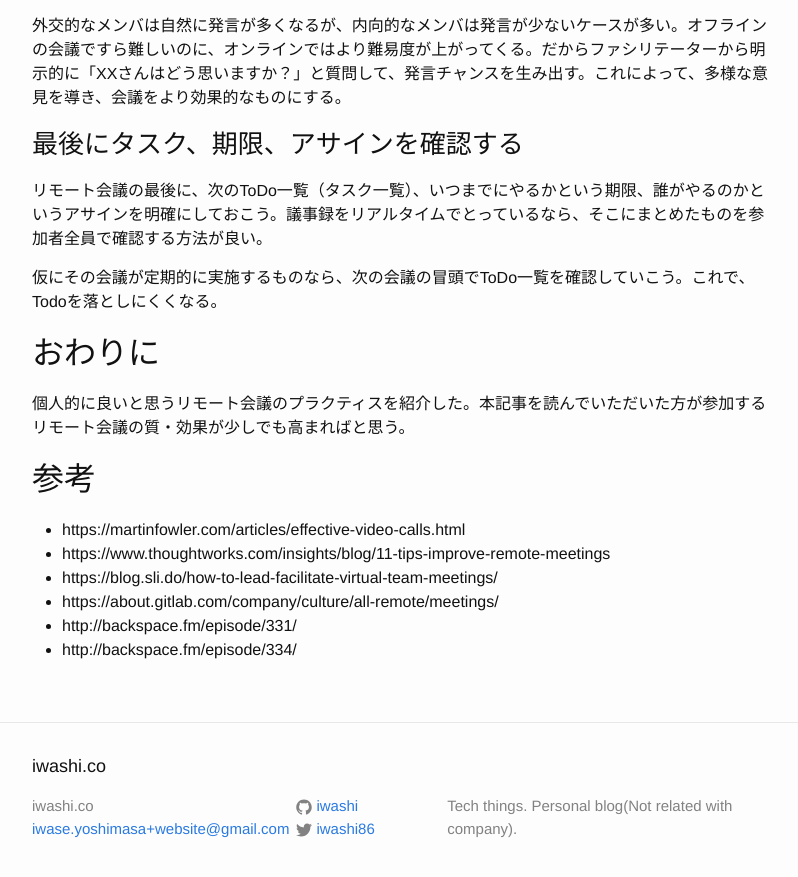
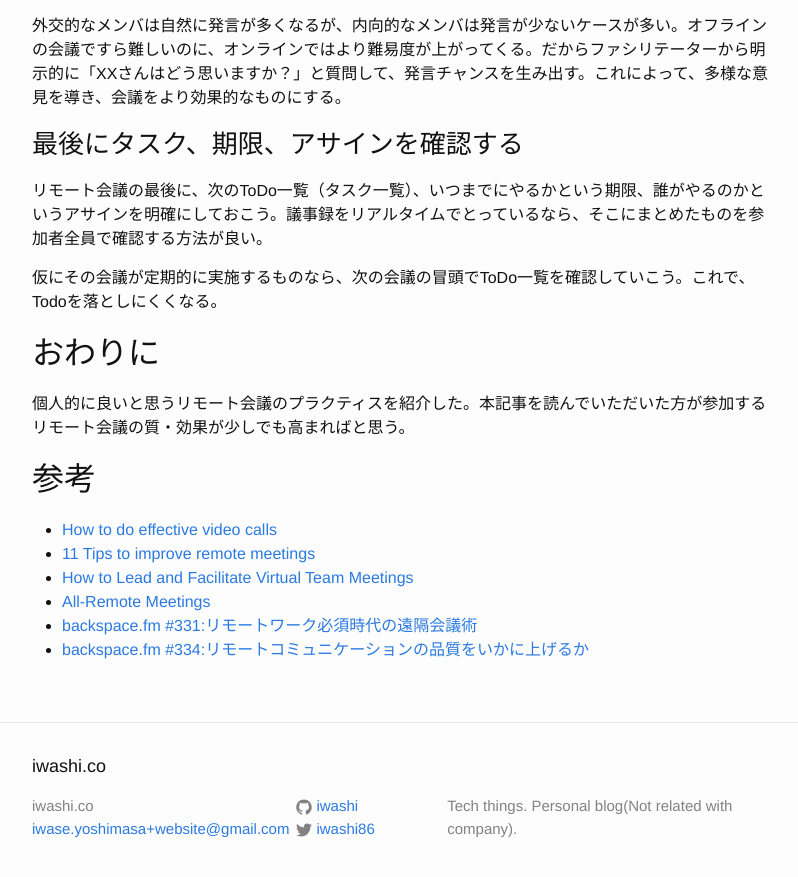
Before and after one commit to iwashi/iwashi.github.io, a Jekyll site: the page built from _posts/2020-03-27-Effective-Remote-Meeting.md, in a window 1280 px wide and 900 px high, scrolled down 5613 px. Shown: the top 877 px of the window, without its empty margins (238-1036 px from the left). Built offline with Jekyll 4.4.1, drawn with Linux system fonts in a browser that asks for light colours.

Commit message:
Clickable link

```diff
--- a/_posts/2020-03-27-Effective-Remote-Meeting.md
+++ b/_posts/2020-03-27-Effective-Remote-Meeting.md
@@ -171,9 +171,9 @@ Google DocsやConfluenceなど、共同編集できるドキュメントサー
 
 ## 参考
 
-- https://martinfowler.com/articles/effective-video-calls.html
-- https://www.thoughtworks.com/insights/blog/11-tips-improve-remote-meetings
-- https://blog.sli.do/how-to-lead-facilitate-virtual-team-meetings/
-- https://about.gitlab.com/company/culture/all-remote/meetings/
-- http://backspace.fm/episode/331/
-- http://backspace.fm/episode/334/
+- [How to do effective video calls](https://martinfowler.com/articles/effective-video-calls.html)
+- [11 Tips to improve remote meetings](https://www.thoughtworks.com/insights/blog/11-tips-improve-remote-meetings)
+- [How to Lead and Facilitate Virtual Team Meetings](https://blog.sli.do/how-to-lead-facilitate-virtual-team-meetings/)
+- [All-Remote Meetings](https://about.gitlab.com/company/culture/all-remote/meetings/)
+- [backspace.fm #331:リモートワーク必須時代の遠隔会議術](http://backspace.fm/episode/331/)
+- [backspace.fm #334:リモートコミュニケーションの品質をいかに上げるか](http://backspace.fm/episode/334/)
```
